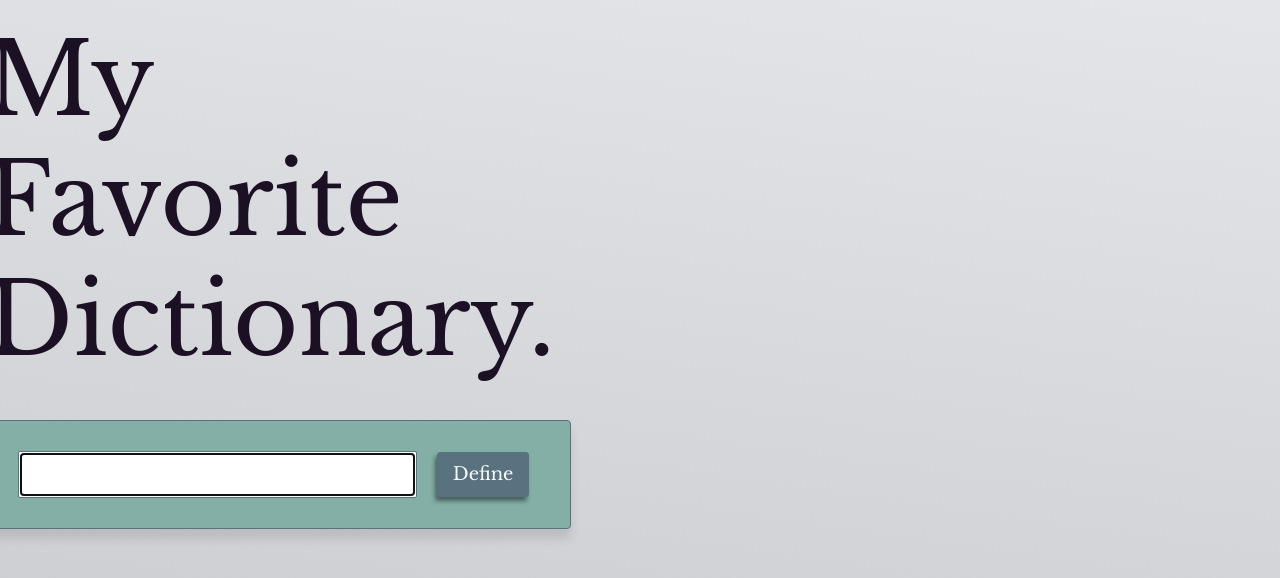
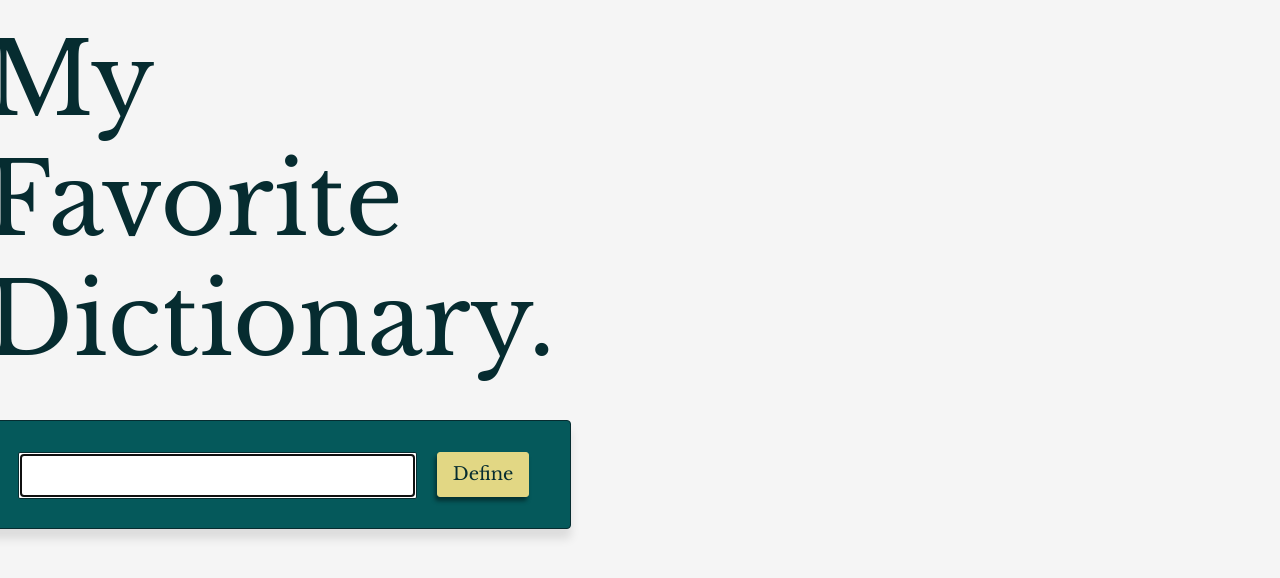
Before and after one commit to bfreitas1098/dictionary-project, a React (Create React App) app: page / in a window 1280 px wide. Shown: the top 578 px of the page. Built offline with nearby package versions, Linux system fonts and the light colour scheme.

Commit message:
Changed the color scheme of the site

```diff
--- a/src/App.css
+++ b/src/App.css
@@ -1,16 +1,16 @@
 @import url("https://fonts.googleapis.com/css2?family=Libre+Baskerville:wght@400;700&display=swap");
 
 :root {
-  --border-color: #58727f;
-  --section-color: #83afa6;
+  --border-color: #062c30;
+  --section-color: #05595b;
 }
 
 body {
-  color: #1c1124;
+  color: #e2d784;
   text-align: center;
   max-width: 1100px;
   margin: 0 auto;
-  background-image: url("dictionary-background.png");
+  background: #f5f5f5;
   font-family: "Libre Baskerville", serif;
 }
 
--- a/src/Definitions.css
+++ b/src/Definitions.css
@@ -15,7 +15,7 @@
 }
 
 .Definitions {
-  margin-bottom: 70px;
+  margin-bottom: 30px;
 }
 
 .Definitions .meaning {
--- a/src/Images.css
+++ b/src/Images.css
@@ -1,20 +1,23 @@
 .Images img {
   border-radius: 4px;
   margin: 20px 0;
+  border: 2px solid #e2d784;
 }
 
 .Images a {
   text-decoration: none;
-  color: #58727f;
+  color: #062c30;
 }
 
 .Images a:hover {
-  color: #58727f;
+  color: #e2d784;
 }
 
 .Images .contact-line {
   margin-left: -12px;
+  margin-top: -10px;
   font-size: 12px;
+  color: #062c30 !important;
 }
 
 @media (min-width: 380px) and (max-width: 750px) {
--- a/src/Results.css
+++ b/src/Results.css
@@ -10,6 +10,10 @@
 
 .Results .pronunciation {
   font-size: 20px;
+}
+
+.Results .definitions-content {
+  margin-top: -30px;
 }
 
 @media (min-width: 380px) and (max-width: 750px) {
--- a/src/Search.css
+++ b/src/Search.css
@@ -3,6 +3,7 @@
   padding: 20px;
   margin-left: -125px;
   max-width: 200px;
+  color: #062c30 !important;
 }
 
 .Search section {
@@ -21,20 +22,22 @@
   border: 1px solid var(--border-color);
   margin: 0 20px 0 0;
   font-size: 18px;
+  position: relative;
+  top: 1px;
 }
 
 .Search .search-button {
   border-radius: 3px;
   padding: 8px 15px;
-  background-color: #58727f;
-  color: #fafafa;
+  background-color: #e2d784;
+  color: #062c30;
   font-size: 18px;
   box-shadow: -2px 4px 4px 0px rgba(0, 0, 0, 0.45);
-  border: 1px solid #58727f;
+  border: 1px solid #e2d784;
 }
 
 .Search .images-section {
-  margin-top: 70px;
+  margin-top: 40px;
 }
 
 .Search .search-content {
```
